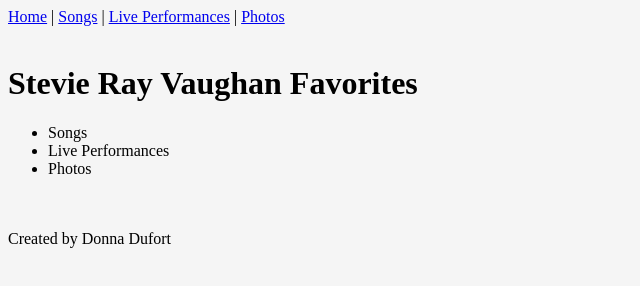
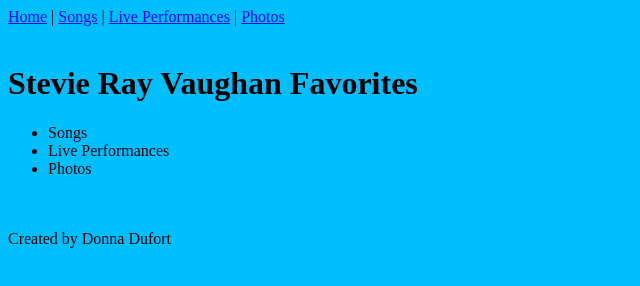
Before and after one commit to ddufort1/My-Stevie-Ray-Vaughan-Favorites, a plain HTML site: page index.html in a window 1280 px wide. Shown: the whole page, without its empty margins (0-640 px from the left). Drawn offline with Linux system fonts and the light colour scheme.

Commit message:
saving files

```diff
--- a/index.html
+++ b/index.html
@@ -15,7 +15,7 @@
     <title>SRV Favorites</title>
     <h1>Stevie Ray Vaughan Favorites</h1>
   </header>  </header>
-  <body style="background-color:whitesmoke;">
+  <body style="background-color:deepskyblue;">
     <main>
     <section>
     <ul>
```
Also changed, not shown: liveperformance.html (+1 -1 lines), photos.html (+0 -1 lines), songs.html (+1 -1 lines).
